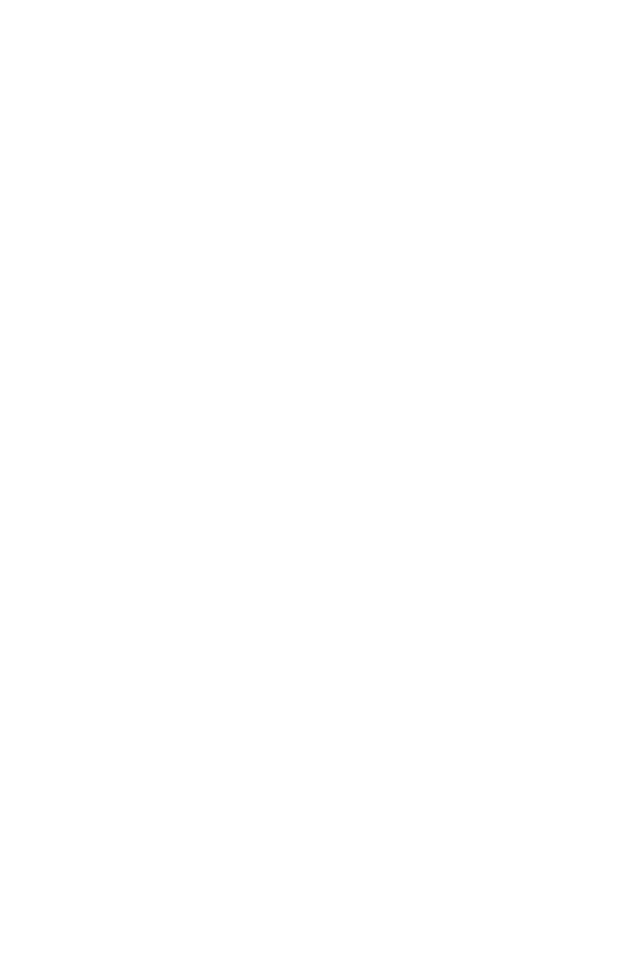
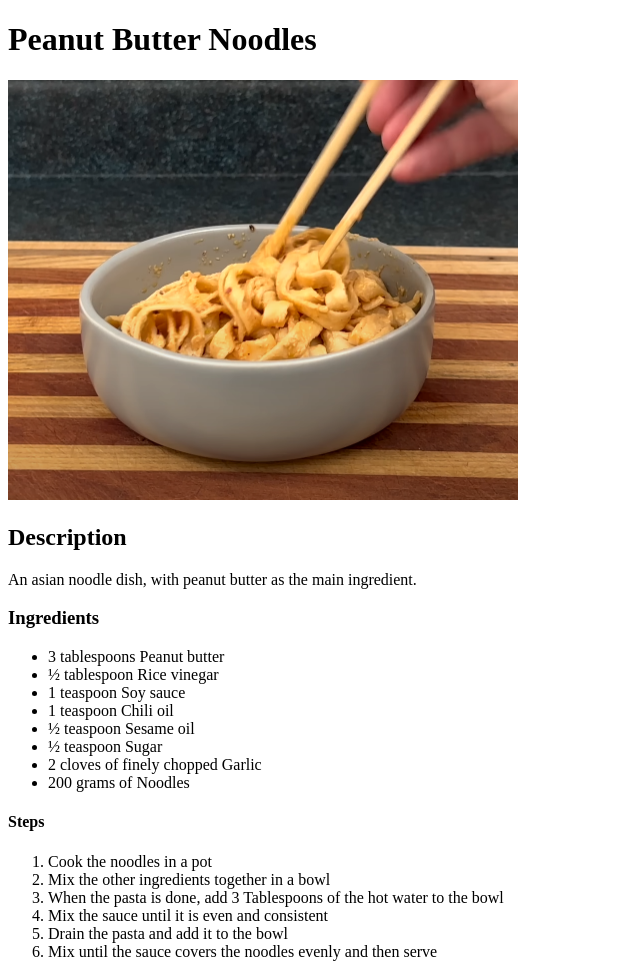
Before and after one commit to FlumbyWungus/odin-recipes, a plain HTML site: page recipes/pbnoodles.html in a window 1280 px wide. Shown: the whole page, without its empty margins (0-640 px from the left). Before the commit the page ends 800 px from the top, so only its background shows below. Drawn offline with Linux system fonts and the light colour scheme.

Commit message:
Add first recipe, add img folder with first image
Add the content for the first recipe.
Add img folder because first image was added to it

Peanut butter noodle recipe now has all the content
required. Image, description, ingredient list, and
steps to make the meal.

```diff
--- a/recipes/pbnoodles.html
+++ b/recipes/pbnoodles.html
@@ -7,6 +7,31 @@
     </head>
 
     <body>
+        <h1>Peanut Butter Noodles</h1>
+        <img src="../img/pbnoods.PNG" alt="A picture of peanut butter noodles." height="420" width="510">
+        <h2>Description</h2>
+        <p>An asian noodle dish, with peanut butter as the main ingredient.</p>
 
+        <h3>Ingredients</h3>
+        <ul>
+            <li>3 tablespoons Peanut butter</li>
+            <li>½ tablespoon Rice vinegar</li>
+            <li>1 teaspoon Soy sauce</li>
+            <li>1 teaspoon Chili oil</li>
+            <li>½ teaspoon Sesame oil</li>
+            <li>½ teaspoon Sugar</li>
+            <li>2 cloves of finely chopped Garlic</li>
+            <li>200 grams of Noodles</li>
+        </ul>
+
+        <h4>Steps</h4>
+        <ol>
+            <li>Cook the noodles in a pot</li>
+            <li>Mix the other ingredients together in a bowl</li>
+            <li>When the pasta is done, add 3 Tablespoons of the hot water to the bowl</li>
+            <li>Mix the sauce until it is even and consistent</li>
+            <li>Drain the pasta and add it to the bowl</li>
+            <li>Mix until the sauce covers the noodles evenly and then serve</li>
+        </ol>
     </body>
 </html>
```
Also changed, not shown: img/pbnoods.PNG (added).
